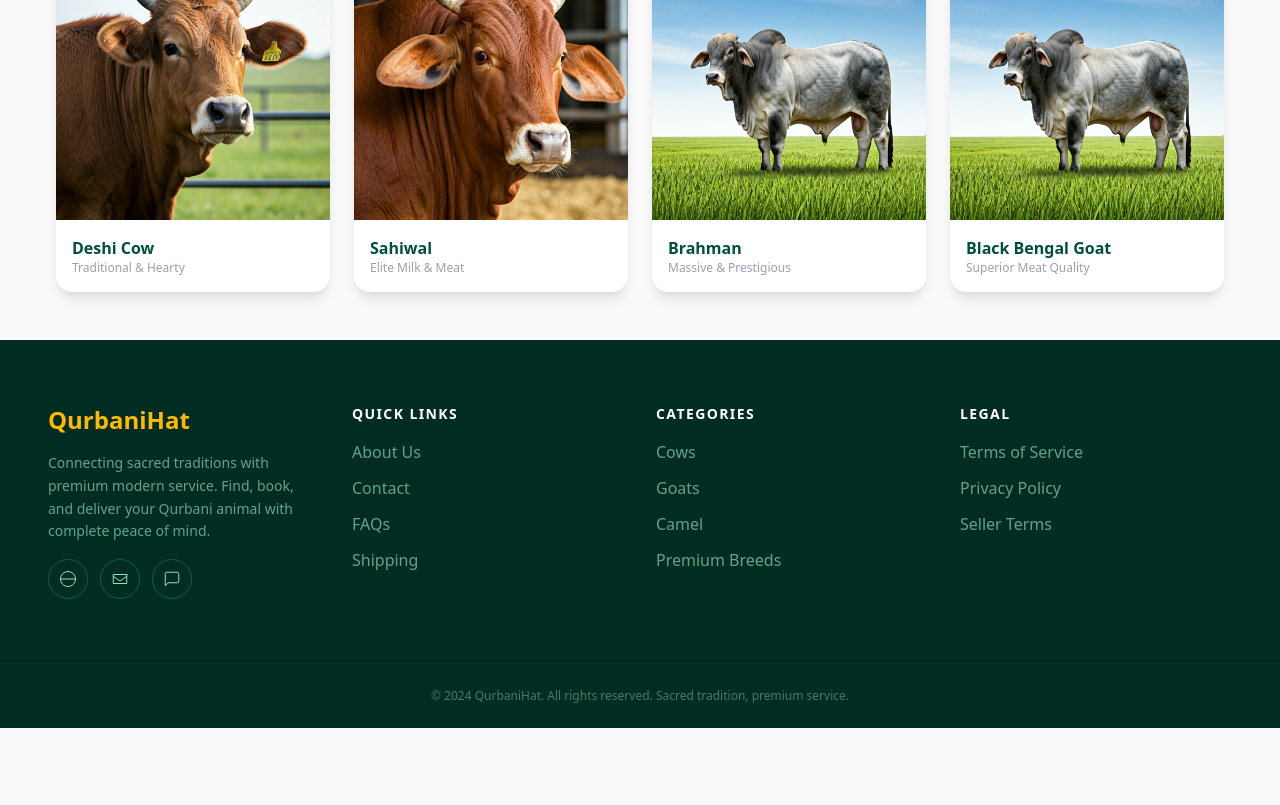
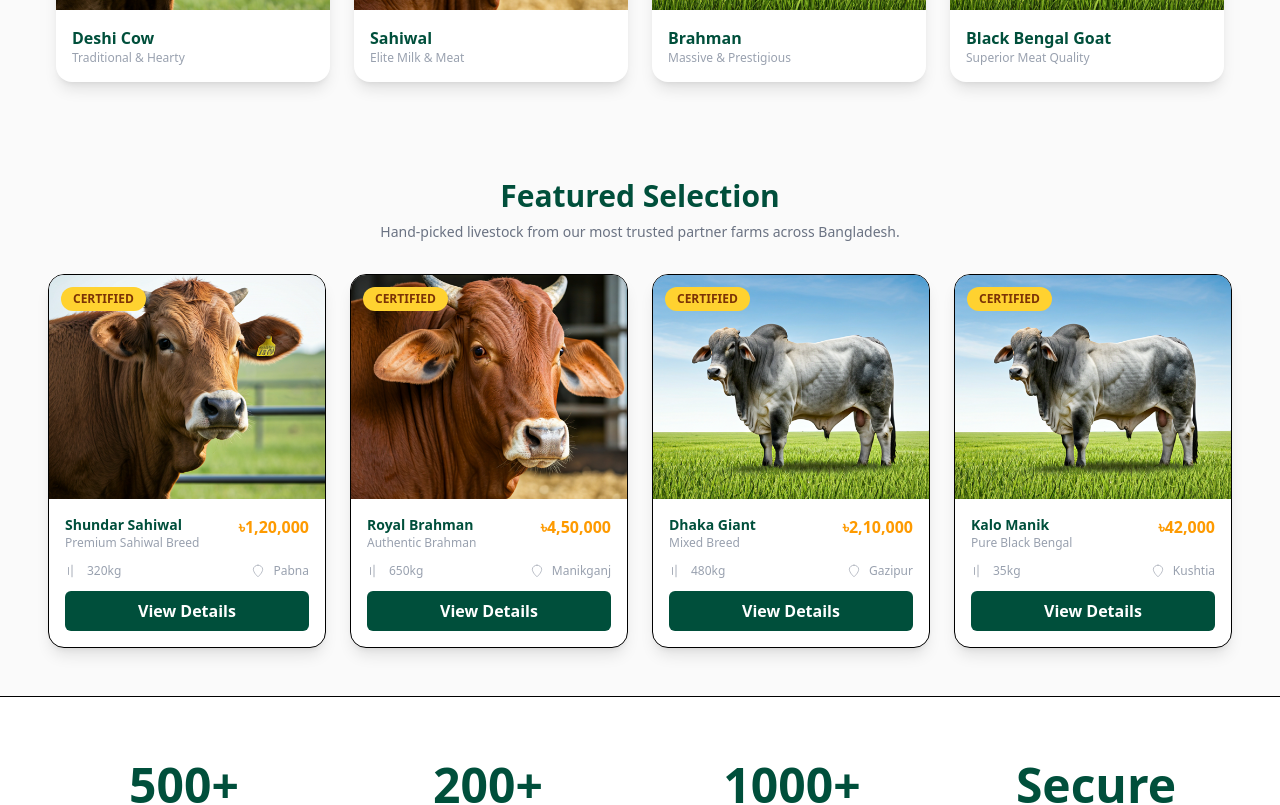
Before and after one commit to misternaimur/QurabaniHat, a Next.js app: page / in a window 1280 px wide. Shown: the part 1120-1925 px from the top of the page. Before the commit the page ends 1848 px from the top, so only its background shows below. Built offline with nearby package versions, Linux system fonts and the light colour scheme.

Commit message:
feat: add FeaturedSelection component and integrate into Home page; update package.json and package-lock.json to include animate.css
Co-authored-by: Copilot <copilot@github.com>

```diff
--- a/package.json
+++ b/package.json
@@ -9,6 +9,7 @@
     "lint": "eslint"
   },
   "dependencies": {
+    "animate.css": "^4.1.1",
     "better-auth": "^1.6.9",
     "next": "16.2.4",
     "react": "19.2.4",
--- /dev/null
+++ b/src/Components/FeaturedSelection.jsx
@@ -0,0 +1,150 @@
+/** @format */
+
+import React from "react";
+import Image from "next/image";
+import Img01 from "../asset/Premium-img-01.png";
+import Img02 from "../asset/Premium-img-02.png";
+import Img03 from "../asset/Premium-img-03.png";
+import Img04 from "../asset/Premium-img-03.png";
+
+const items = [
+  {
+    title: "Shundar Sahiwal",
+    subtitle: "Premium Sahiwal Breed",
+    price: "৳1,20,000",
+    weight: "320kg",
+    location: "Pabna",
+    image: Img01,
+  },
+  {
+    title: "Royal Brahman",
+    subtitle: "Authentic Brahman",
+    price: "৳4,50,000",
+    weight: "650kg",
+    location: "Manikganj",
+    image: Img02,
+  },
+  {
+    title: "Dhaka Giant",
+    subtitle: "Mixed Breed",
+    price: "৳2,10,000",
+    weight: "480kg",
+    location: "Gazipur",
+    image: Img03,
+  },
+  {
+    title: "Kalo Manik",
+    subtitle: "Pure Black Bengal",
+    price: "৳42,000",
+    weight: "35kg",
+    location: "Kushtia",
+    image: Img04,
+  },
+];
+
+export default function FeaturedSelection() {
+  return (
+    <section className="py-12 bg-zinc-50">
+      <div className="max-w-7xl mx-auto px-6 md:px-12">
+        <div className="text-center mb-8">
+          <h2 className="text-2xl md:text-3xl font-semibold text-emerald-900">
+            Featured Selection
+          </h2>
+          <p className="text-sm text-gray-500 mt-2">
+            Hand-picked livestock from our most trusted partner farms across
+            Bangladesh.
+          </p>
+        </div>
+
+        <div className="grid grid-cols-1 sm:grid-cols-2 md:grid-cols-4 gap-6">
+          {items.map((it, idx) => (
+            <div
+              key={idx}
+              className="bg-white rounded-2xl shadow-lg overflow-hidden border"
+            >
+              <div className="relative h-48 md:h-56">
+                <Image
+                  src={it.image}
+                  alt={it.title}
+                  fill
+                  className="object-cover"
+                  sizes="(max-width:768px)100vw,25vw"
+                  priority={idx < 2}
+                />
+                <span className="absolute top-3 left-3 bg-amber-300 text-amber-900 text-xs font-semibold px-3 py-1 rounded-full">
+                  CERTIFIED
+                </span>
+              </div>
+
+              <div className="p-4 space-y-3">
+                <div className="flex items-start justify-between gap-3">
+                  <div>
+                    <h3 className="text-sm font-semibold text-emerald-900">
+                      {it.title}
+                    </h3>
+                    <p className="text-xs text-gray-400">{it.subtitle}</p>
+                  </div>
+                  <div className="text-right">
+                    <div className="text-amber-500 font-bold">{it.price}</div>
+                  </div>
+                </div>
+
+                <div className="flex items-center justify-between text-xs text-gray-400">
+                  <div className="flex items-center gap-2">
+                    <svg
+                      width="14"
+                      height="14"
+                      viewBox="0 0 24 24"
+                      fill="none"
+                      xmlns="http://www.w3.org/2000/svg"
+                    >
+                      <path
+                        d="M12 2v20"
+                        stroke="#9CA3AF"
+                        strokeWidth="1.5"
+                        strokeLinecap="round"
+                        strokeLinejoin="round"
+                      />
+                      <path
+                        d="M6 6v12"
+                        stroke="#9CA3AF"
+                        strokeWidth="1.5"
+                        strokeLinecap="round"
+                        strokeLinejoin="round"
+                      />
+                    </svg>
+                    <span>{it.weight}</span>
+                  </div>
+                  <div className="flex items-center gap-2">
+                    <svg
+                      width="14"
+                      height="14"
+                      viewBox="0 0 24 24"
+                      fill="none"
+                      xmlns="http://www.w3.org/2000/svg"
+                    >
+                      <path
+                        d="M12 2C8 2 4 5.2 4 9c0 6 8 13 8 13s8-7 8-13c0-3.8-4-7-8-7z"
+                        stroke="#9CA3AF"
+                        strokeWidth="1.2"
+                        strokeLinecap="round"
+                        strokeLinejoin="round"
+                      />
+                    </svg>
+                    <span>{it.location}</span>
+                  </div>
+                </div>
+
+                <div>
+                  <button className="w-full bg-emerald-900 text-white py-2 rounded-md font-semibold hover:bg-emerald-800">
+                    View Details
+                  </button>
+                </div>
+              </div>
+            </div>
+          ))}
+        </div>
+      </div>
+    </section>
+  );
+}
--- a/src/app/page.js
+++ b/src/app/page.js
@@ -3,6 +3,7 @@
 import React from "react";
 import Banner from "@/Components/Banner";
 import PremiumBreeds from "@/Components/PremiumBreeds";
+import FeaturedSelection from "@/Components/FeaturedSelection";
 import Stats from "@/Components/Stats";
 
 const content = ` `;
@@ -11,8 +12,9 @@ export default function Home() {
   return (
     <div className="bg-zinc-50">
       <Banner></Banner>
+      <PremiumBreeds />
+      <FeaturedSelection />
       <Stats></Stats>
-      <PremiumBreeds />
     </div>
   );
 }
```
Also changed, not shown: 1 other file (tests, documents, lock files or other folders).
